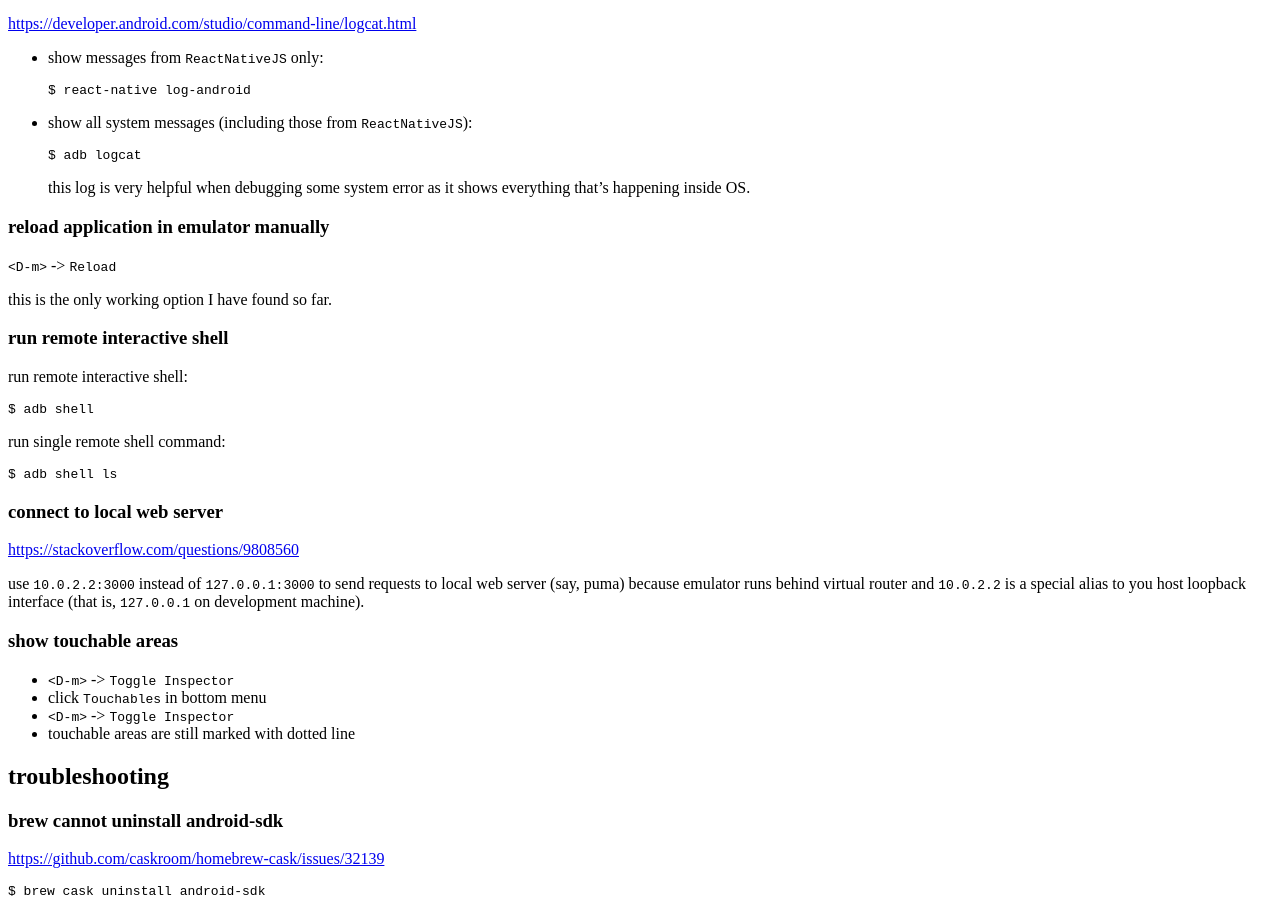
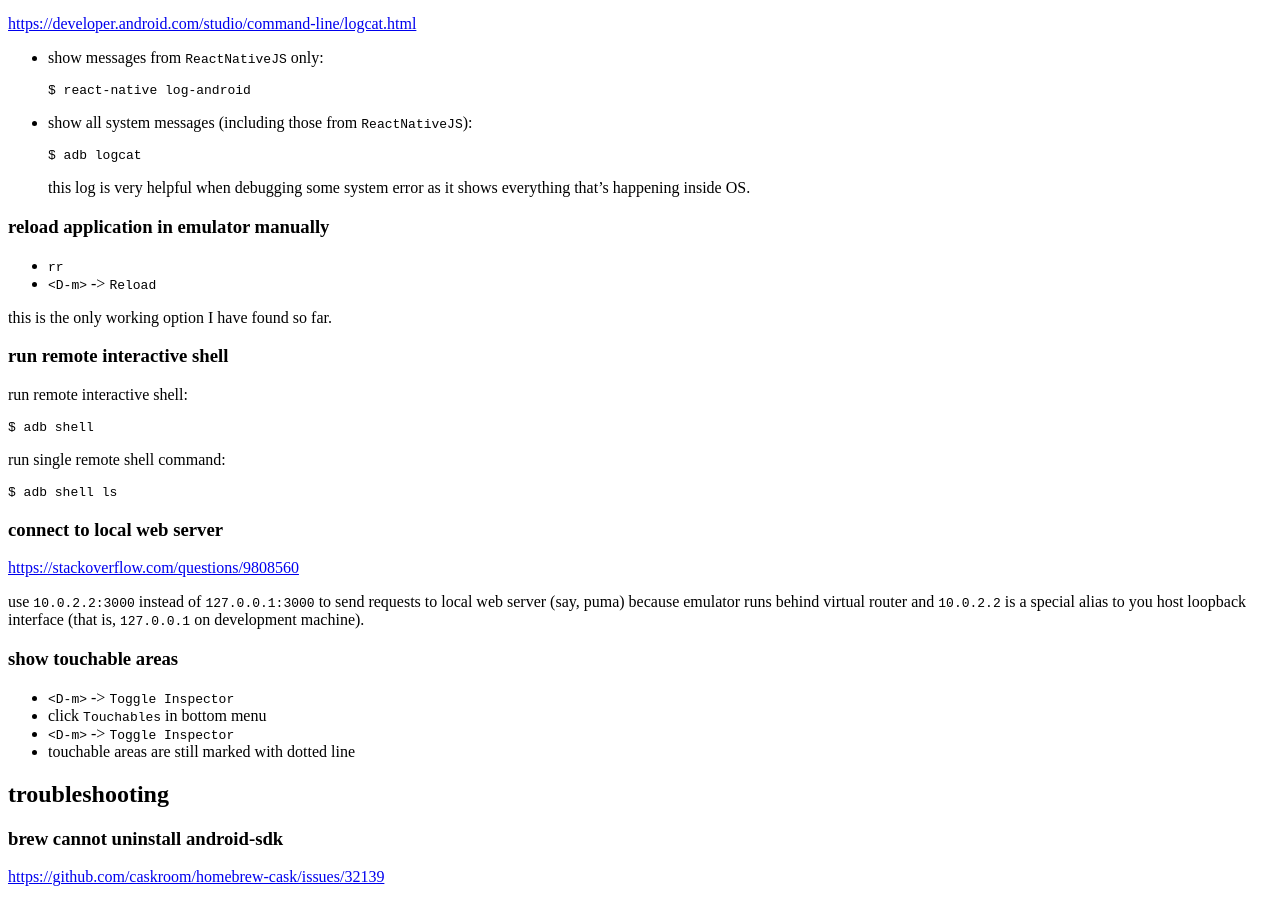
Before and after one commit to tap349/tap349.github.io, a Jekyll site: the page built from _posts/2017-05-24-react-native-android.md, in a window 1280 px wide and 900 px high, scrolled down 5063 px. Built offline with Jekyll 4.4.1, drawn with Linux system fonts in a browser that asks for light colours.

Commit message:
update 2017-07-19_14:04:37

```diff
--- a/_posts/2017-05-24-react-native-android.md
+++ b/_posts/2017-05-24-react-native-android.md
@@ -308,7 +308,8 @@ $ avd -verbose
 
 ### reload application in emulator manually
 
-`<D-m>` -> `Reload`
+- `rr`
+- `<D-m>` -> `Reload`
 
 this is the only working option I have found so far.
 
```
